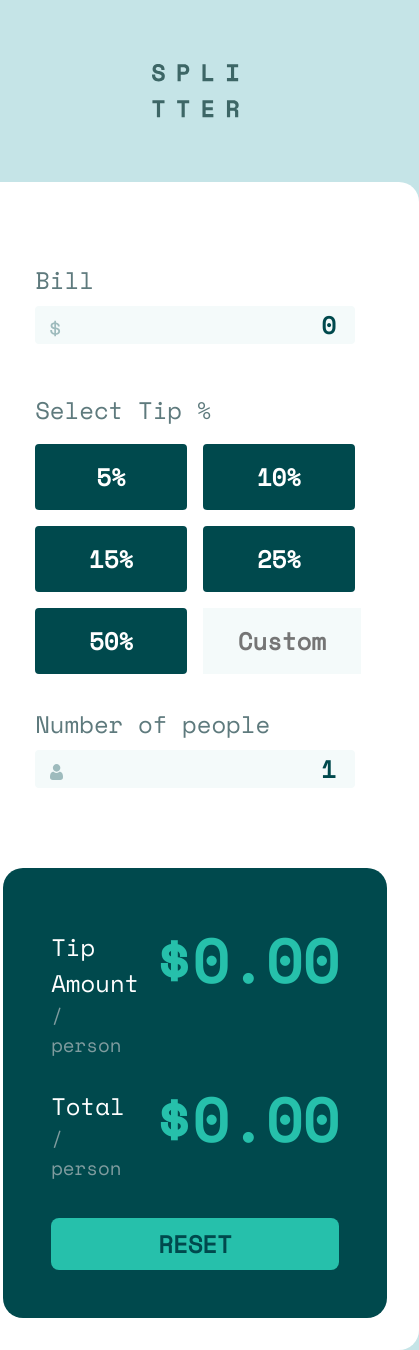
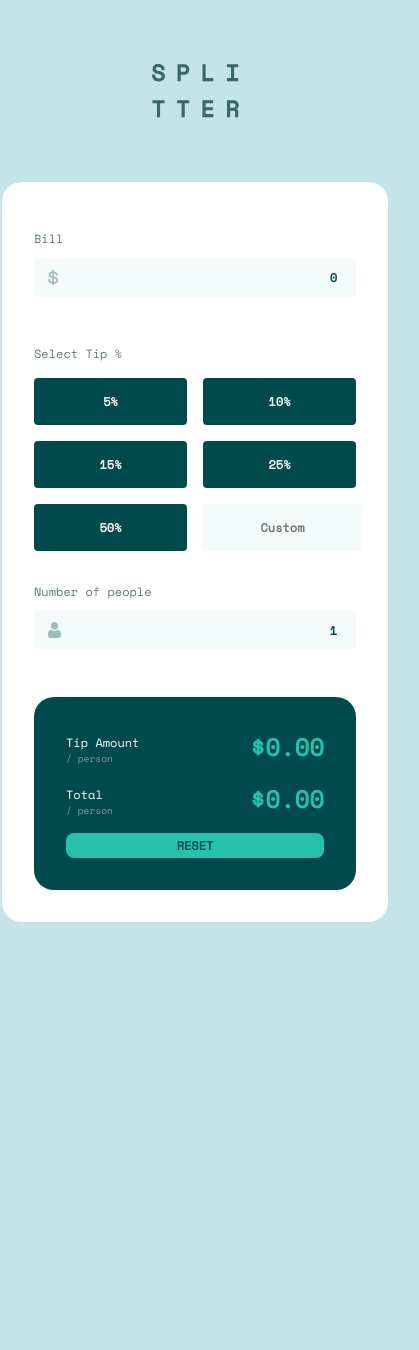
Before and after one commit to mariusfa/frontend-mentor, a React (Create React App) app in the folder tip-calculator/: page / in a window 390 px wide. Shown: the whole page, 419 px wide, since content can reach past the window. After the commit the page ends 922 px from the top, so only its background shows below. Built offline with nearby package versions, Linux system fonts and the light colour scheme.

Commit message:
tip-calculator: Fix styling mobile

```diff
--- a/tip-calculator/src/App.tsx
+++ b/tip-calculator/src/App.tsx
@@ -46,6 +46,10 @@ const labelCss = css`
     margin-top: 1rem;
     margin-bottom: 0.5rem;
     font-weight: 500;
+
+    @media (max-width: 750px) {
+        font-size: 0.5em;
+    }
 `;
 
 const inputCss = css`
@@ -66,6 +70,10 @@ const inputCss = css`
     &:focus {
         outline: none !important;
         border: 0.2rem solid hsl(172, 67%, 45%);
+    }
+
+    @media (max-width: 750px) {
+        font-size: 0.5em;
     }
 `;
 
@@ -103,6 +111,10 @@ const buttonCss = (isActive: boolean) => css`
         color: hsl(183, 100%, 15%);
         border: 0.2rem solid hsl(172, 67%, 45%);
     `}
+
+    @media (max-width: 750px) {
+        font-size: 0.5em;
+    }
 `;
 
 const customInputCss = (isCustom: boolean) => css`
@@ -127,10 +139,14 @@ const customInputCss = (isCustom: boolean) => css`
         border: 0.2rem solid hsl(172, 67%, 45%);
         border-radius: 0.25rem;
     }
+
+    @media (max-width: 750px) {
+        font-size: 0.5em;
+    }
 `;
 
 const inputContainerCss = css`
-    padding: 2rem;
+    padding: 0;
 `;
 
 const App = () => {
--- a/tip-calculator/src/Result.tsx
+++ b/tip-calculator/src/Result.tsx
@@ -9,6 +9,10 @@ const resultContainerCss = css`
     display: flex;
     flex-direction: column;
     justify-content: space-between;
+
+    @media (max-width: 750px) {
+        padding: 2rem;
+    }
 `;
 
 const perPersonContainerCss = css`
@@ -28,6 +32,13 @@ const resetCss = css`
     border-radius:0.5rem;
     border: 0.2rem; solid hsl(172, 67%, 45%);
     background-color: hsl(172, 67%, 45%);
+
+    @media (max-width: 750px) {
+        font-size: 0.5em;
+        padding: 0.25rem;
+        margin-top: 1rem;
+
+    }
 `;
 
 const numberCss = css`
@@ -37,6 +48,10 @@ const numberCss = css`
     font-size: 2.5em;
     padding: 0;
     margin: 0;
+
+    @media (max-width: 750px) {
+        font-size: 1em;
+    }
 `;
 
 const headerTextCss = css`
@@ -45,6 +60,11 @@ const headerTextCss = css`
     color: white;
     padding-top: 0.8rem;
     margin: 0;
+
+    @media (max-width: 750px) {
+        padding-top: 0.3rem;
+        font-size: 0.5em;
+    }
 `;
 
 const subTextCss = css`
@@ -53,6 +73,10 @@ const subTextCss = css`
     color: hsl(184, 14%, 56%);
     padding: 0;
     margin: 0;
+
+    @media (max-width: 750px) {
+        font-size: 0.4em;
+    }
 `;
 
 interface Props {
```
